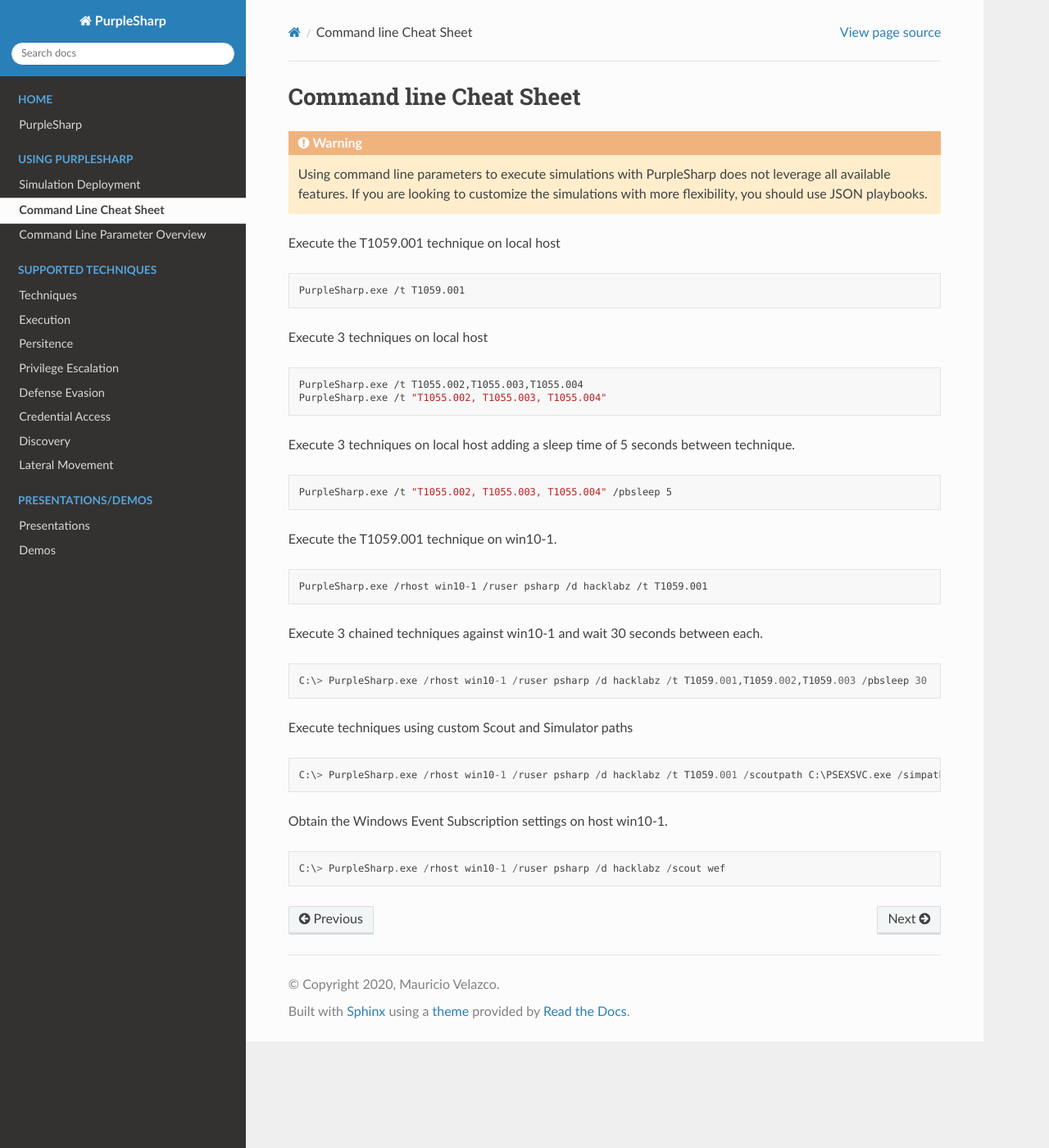
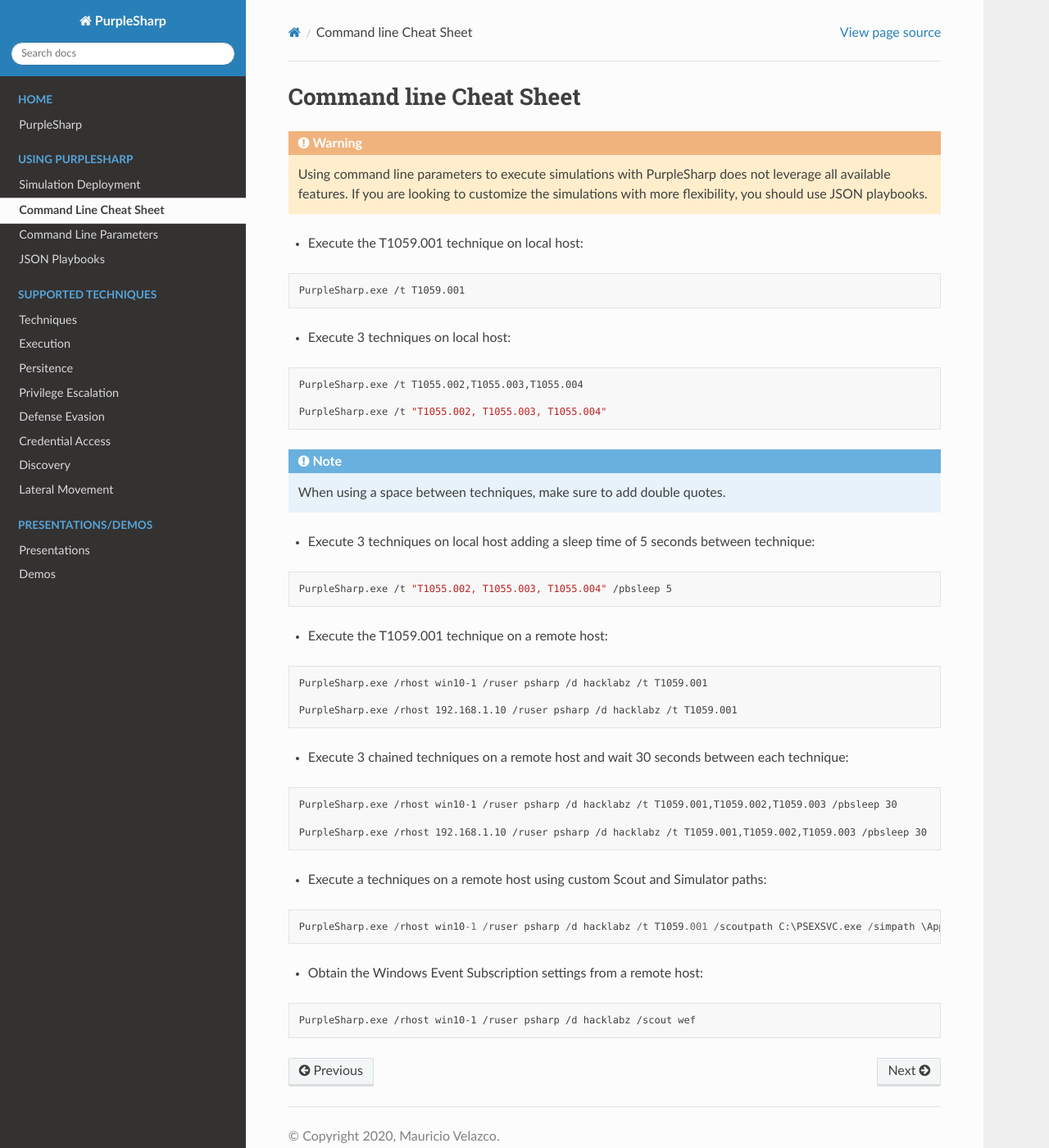
Before and after one commit to mvelazc0/PurpleSharp, a Sphinx documentation site: the page built from docs/source/using-purplesharp/cheatsheet.rst, in a window 1280 px wide and 1400 px high. Shown: the whole window at 82% size. Built offline with Sphinx 7.4.7 and the Read the Docs theme 2.0.0, drawn with Linux system fonts in a browser that asks for light colours.

Commit message:
updating docs

```diff
--- a/docs/source/index.rst
+++ b/docs/source/index.rst
@@ -12,7 +12,8 @@
 
    Simulation Deployment <using-purplesharp/deployment>
    Command Line Cheat Sheet <using-purplesharp/cheatsheet>
-   Command Line Parameter Overview <using-purplesharp/parameters>
+   Command Line Parameters <using-purplesharp/parameters>
+   JSON Playbooks <using-purplesharp/json>
 
 .. toctree::
    :maxdepth: 2
--- a/docs/source/using-purplesharp/cheatsheet.rst
+++ b/docs/source/using-purplesharp/cheatsheet.rst
@@ -6,46 +6,56 @@
     Using command line parameters to execute simulations with PurpleSharp does not leverage all available features.
     If you are looking to customize the simulations with more flexibility, you should use JSON playbooks.
 
-Execute the T1059.001 technique on local host
+- Execute the T1059.001 technique on local host:
 
 .. code-block:: powershell
 
     PurpleSharp.exe /t T1059.001
 
-Execute 3 techniques on local host
+- Execute 3 techniques on local host:
 
 .. code-block:: powershell
 
     PurpleSharp.exe /t T1055.002,T1055.003,T1055.004
+
     PurpleSharp.exe /t "T1055.002, T1055.003, T1055.004"
 
 
-Execute 3 techniques on local host adding a sleep time of 5 seconds between technique.
+.. note:: When using a space between techniques, make sure to add double quotes.
+
+
+- Execute 3 techniques on local host adding a sleep time of 5 seconds between technique:
 
 .. code-block:: powershell
 
     PurpleSharp.exe /t "T1055.002, T1055.003, T1055.004" /pbsleep 5
 
-Execute the T1059.001 technique on win10-1.
+- Execute the T1059.001 technique on a remote host:
 
 .. code-block:: powershell
 
    PurpleSharp.exe /rhost win10-1 /ruser psharp /d hacklabz /t T1059.001
 
-Execute 3 chained techniques against win10-1 and wait 30 seconds between each.
+   PurpleSharp.exe /rhost 192.168.1.10 /ruser psharp /d hacklabz /t T1059.001
+
+
+- Execute 3 chained techniques on a remote host and wait 30 seconds between each technique:
+
+.. code-block:: powershell
+
+   PurpleSharp.exe /rhost win10-1 /ruser psharp /d hacklabz /t T1059.001,T1059.002,T1059.003 /pbsleep 30
+
+   PurpleSharp.exe /rhost 192.168.1.10 /ruser psharp /d hacklabz /t T1059.001,T1059.002,T1059.003 /pbsleep 30
+
+
+- Execute a techniques on a remote host using custom Scout and Simulator paths:
 
 ::
 
-   C:\> PurpleSharp.exe /rhost win10-1 /ruser psharp /d hacklabz /t T1059.001,T1059.002,T1059.003 /pbsleep 30
+   PurpleSharp.exe /rhost win10-1 /ruser psharp /d hacklabz /t T1059.001 /scoutpath C:\PSEXSVC.exe /simpath \AppData\Local\Temp\invoice.exe
 
-Execute techniques using custom Scout and Simulator paths
+- Obtain the Windows Event Subscription settings from a remote host:
 
-::
+.. code-block:: powershell
 
-   C:\> PurpleSharp.exe /rhost win10-1 /ruser psharp /d hacklabz /t T1059.001 /scoutpath C:\PSEXSVC.exe /simpath \AppData\Local\Temp\invoice.exe
-
-Obtain the Windows Event Subscription settings on host win10-1.
-
-::
-
-   C:\> PurpleSharp.exe /rhost win10-1 /ruser psharp /d hacklabz /scout wef
+   PurpleSharp.exe /rhost win10-1 /ruser psharp /d hacklabz /scout wef
--- /dev/null
+++ b/docs/source/using-purplesharp/json.rst
@@ -0,0 +1,3 @@
+
+JSON Playbooks
+^^^^^^^^^^^^^^
--- a/docs/source/using-purplesharp/parameters.rst
+++ b/docs/source/using-purplesharp/parameters.rst
@@ -1,6 +1,6 @@
 
-Command Line Parameter Overview
-^^^^^^^^^^^^^^^^^^^^^^^^^^^^^^^
+Command Line Parameters
+^^^^^^^^^^^^^^^^^^^^^^^
 
 .. warning::
     Using command line parameters to execute simulations with PurpleSharp does not leverage all available features.
```
Also changed, not shown: docs/source/using-purplesharp/deployment.rst (+106 -26 lines), docs/source/images/remote_simulation.png (added).
